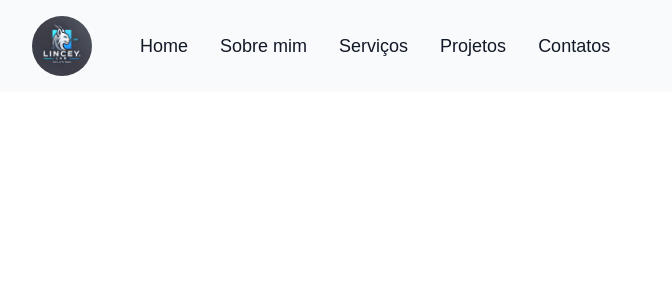
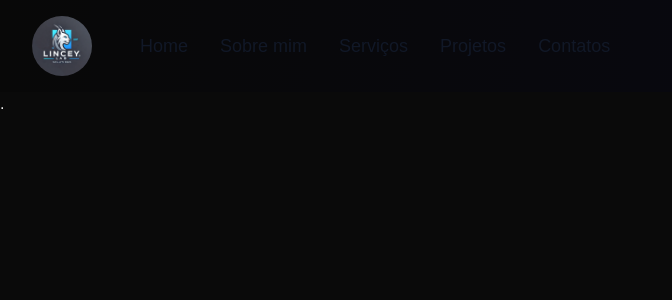
Before and after one commit to MaxForosteski/max-forosteski-portifolio, a Next.js app: page / in a window 1280 px wide. Shown: the top 300 px of the page, without its empty margins (0-672 px from the left). Built offline with nearby package versions, Linux system fonts and the light colour scheme.

Commit message:
iniciar config do modo claro

```diff
--- a/src/app/globals.css
+++ b/src/app/globals.css
@@ -2,21 +2,10 @@
 @tailwind components;
 @tailwind utilities;
 
+
 :root {
   --background: #ffffff;
   --foreground: #171717;
-}
-
-
-
-@media (prefers-color-scheme: dark) {
-  :root {
-    --background: #0a0a0a;
-    --foreground: #ededed;
-  }
-  .usu-bg-nav{
-    background-image: linear-gradient(to right, rgb(8, 8, 8),rgb(8,8,20));
-  }
 }
 
 body {
@@ -24,3 +13,19 @@ body {
   background: var(--background);
   font-family: Arial, Helvetica, sans-serif;
 }
+
+.usu-bg-nav{
+  background-image: linear-gradient(to right, rgb(18, 18, 18 ),rgb(255, 123, 0));
+}
+
+@media (prefers-color-scheme: light) {
+  :root {
+    --background: #0a0a0a;
+    --foreground: #ededed;
+  }
+  .usu-bg-nav{
+    background-image: linear-gradient(to right, rgb(8, 8, 8 ),rgb(8,8,20));
+  }
+
+
+}
--- a/src/app/page.tsx
+++ b/src/app/page.tsx
@@ -2,6 +2,7 @@ import Image from "next/image";
 
 export default function Home() {
     return (
+        <div className="main">
             <div className="navbar">
                 <nav className="bg-gray-50 usu-bg-nav">
                     <div className="max-w-screen-xl px-4">
@@ -40,5 +41,9 @@ export default function Home() {
                     </div>
                 </nav>
             </div>
+            <div className="container">
+                .
+            </div>
+        </div>
     );
 }
```
Lines whose indentation alone changed are shown as unchanged.
